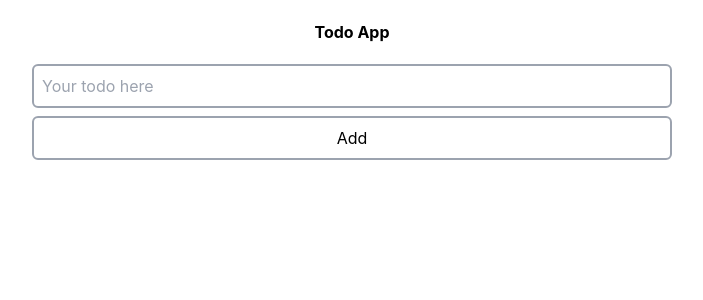
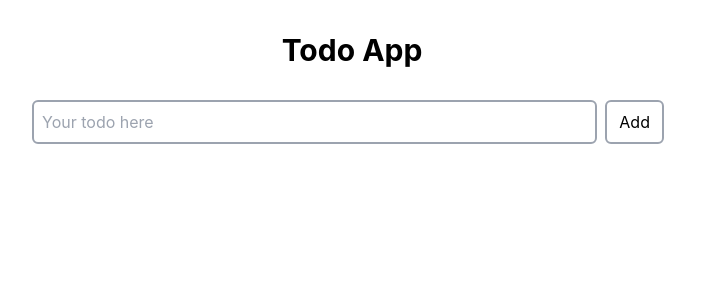
Before and after one commit to alicjakolodziejczyk/ToDoApp-Procesy, a Next.js app: page / in a window 1280 px wide. Shown: the top 300 px of the page, without its empty margins (288-991 px from the left). Built offline with nearby package versions, Linux system fonts and the light colour scheme.

Commit message:
Improved styling

```diff
--- a/pages/index.tsx
+++ b/pages/index.tsx
@@ -3,9 +3,12 @@ import React from 'react'
 export default function index() {
   return (
     <div className='flex flex-col justify-start items-center h-screen'>
-      <h1 className='font-bold m-5'>Todo App</h1>
-      <input className='border-2 border-gray-400 rounded-md p-2 w-1/2' type='text' placeholder='Your todo here' />
-      <button className='border-2 border-gray-400 rounded-md p-2 w-1/2 mt-2'>Add</button>
+      <h1 className='text-3xl font-bold m-8'>Todo App</h1>
+      <div className='flex flex-row w-1/2'>
+        <input className='border-2 border-gray-400 rounded-md p-2 w-full' type='text' placeholder='Your todo here' />
+        <button className='border-2 border-gray-400 rounded-md p-2 w-16 mx-2'>Add</button>
+      </div>
+
     </div>
   )
 }
```
Also changed, not shown: tsconfig.json (+30 -7 lines).
